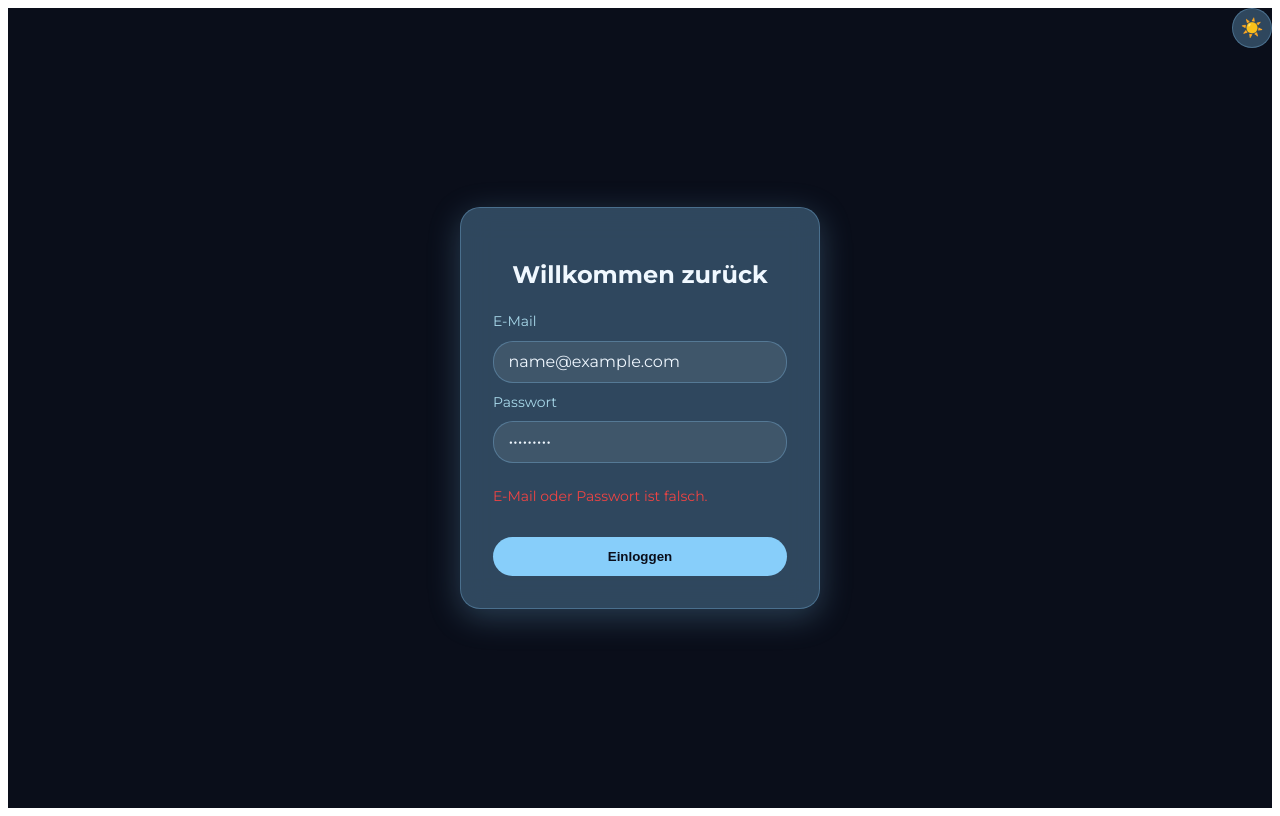
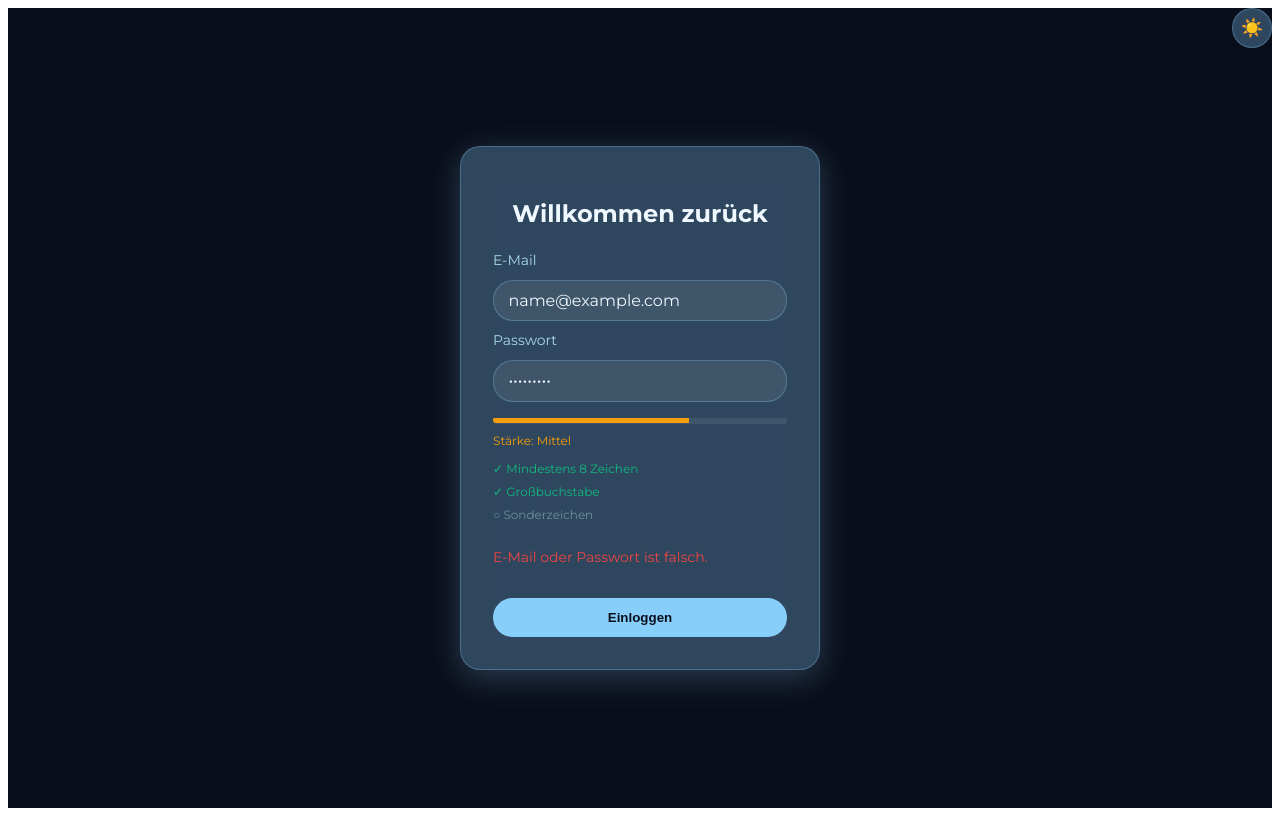
Before and after one commit to aaloui9603/dashboard-login-user, a Vue app: page /login in a window 1280 px wide. Both pictures are taken after typing "name@example.com", "Sample123" into the empty fields and a click on the button "Einloggen". Built offline with nearby package versions, Linux system fonts and the light colour scheme.

Commit message:
feat: B1 - Passwort-Stärke-Indikator - usePasswordStrength Composable...

```diff
--- a/src/assets/styles/_variables.scss
+++ b/src/assets/styles/_variables.scss
@@ -67,7 +67,6 @@
   --input-padding-y: 0.65rem;
   --input-padding-x: 0.9rem;
   --button-padding-y: 0.75rem;
-  --toggle-size: 40px;
 
   // Tabelle
   --table-cell-padding-y: 0.75rem;
@@ -80,6 +79,12 @@
   // Burger-Button
   --burger-padding-y: 0.4rem;
   --burger-padding-x: 0.7rem;
+
+  // Toggle-Button (B-2)
+  --toggle-size: 40px;
+
+  // Strength Meter (B-1, neu)
+  --strength-bar-height: 6px;
 }
 
 [data-theme="light"] {
--- /dev/null
+++ b/src/components/PasswordStrengthMeter.vue
@@ -0,0 +1,79 @@
+<script setup>
+import { toRef } from 'vue'
+import { usePasswordStrength } from '@/composables/usePasswordStrength'
+
+const props = defineProps({
+  password: {
+    type: String,
+    required: true,
+  },
+})
+
+const passwordRef = toRef(props, 'password')
+const { hasMinLength, hasUppercase, hasSpecialChar, score, label } = usePasswordStrength(passwordRef)
+</script>
+
+<template>
+  <div v-if="password" class="strength-meter">
+    <div class="bar-track">
+      <div class="bar-fill" :class="label" :style="{ width: (score / 3) * 100 + '%' }"></div>
+    </div>
+    <p class="label" :class="label">Stärke: {{ label }}</p>
+    <ul class="rules">
+      <li :class="{ met: hasMinLength }">{{ hasMinLength ? '✓' : '○' }} Mindestens 8 Zeichen</li>
+      <li :class="{ met: hasUppercase }">{{ hasUppercase ? '✓' : '○' }} Großbuchstabe</li>
+      <li :class="{ met: hasSpecialChar }">{{ hasSpecialChar ? '✓' : '○' }} Sonderzeichen</li>
+    </ul>
+  </div>
+</template>
+
+<style lang="scss" scoped>
+.strength-meter {
+  margin-top: var(--spacing-xs);
+}
+
+.bar-track {
+  width: 100%;
+  height: var(--strength-bar-height);
+  border-radius: var(--radius-pill);
+  background: var(--input-bg);
+  overflow: hidden;
+}
+
+.bar-fill {
+  height: 100%;
+  transition: width var(--transition-base), background var(--transition-base);
+
+  &.schwach { background: var(--color-danger); }
+  &.mittel { background: var(--color-warning); }
+  &.stark { background: var(--color-success); }
+}
+
+.label {
+  font-size: var(--font-size-xs);
+  margin: var(--spacing-xs) 0 0;
+  text-transform: capitalize;
+
+  &.schwach { color: var(--color-danger); }
+  &.mittel { color: var(--color-warning); }
+  &.stark { color: var(--color-success); }
+}
+
+.rules {
+  list-style: none;
+  padding: 0;
+  margin: var(--spacing-xs) 0 0;
+  display: flex;
+  flex-direction: column;
+  gap: 0.25rem;
+
+  li {
+    font-size: var(--font-size-xs);
+    color: var(--color-text-muted);
+
+    &.met {
+      color: var(--color-success);
+    }
+  }
+}
+</style>
--- /dev/null
+++ b/src/composables/usePasswordStrength.js
@@ -0,0 +1,25 @@
+import { computed, unref } from 'vue'
+
+export function usePasswordStrength(passwordSource) {
+  const password = computed(() => unref(passwordSource))
+
+  const hasMinLength = computed(() => password.value.length >= 8)
+  const hasUppercase = computed(() => /[A-Z]/.test(password.value))
+  const hasSpecialChar = computed(() => /[!@#$%^&*(),.?":{}|<>]/.test(password.value))
+
+  const score = computed(() => {
+    let s = 0
+    if (hasMinLength.value) s++
+    if (hasUppercase.value) s++
+    if (hasSpecialChar.value) s++
+    return s
+  })
+
+  const label = computed(() => {
+    if (score.value <= 1) return 'schwach'
+    if (score.value === 2) return 'mittel'
+    return 'stark'
+  })
+
+  return { hasMinLength, hasUppercase, hasSpecialChar, score, label }
+}
--- a/src/views/LoginView.vue
+++ b/src/views/LoginView.vue
@@ -2,6 +2,7 @@
 import { ref } from 'vue'
 import { useRouter } from 'vue-router'
 import { useAuthStore } from '@/stores/authStore'
+import PasswordStrengthMeter from '@/components/PasswordStrengthMeter.vue'
 
 const router = useRouter()
 const authStore = useAuthStore()
@@ -25,7 +26,6 @@ function handleSubmit() {
     return
   }
 
-  // echte Weiterleitung
   router.push({ name: 'dashboard' })
 }
 </script>
@@ -35,27 +35,24 @@ function handleSubmit() {
     <div class="login-card">
       <h1>Willkommen zurück</h1>
 
-            <form v-if="!loginSuccess" @submit.prevent="handleSubmit">
+      <form @submit.prevent="handleSubmit">
         <label for="email">E-Mail</label>
-                <input id="email" v-model="email" type="email" autocomplete="userName" />
+        <input id="email" v-model="email" type="email" autocomplete="username" />
 
         <label for="password">Passwort</label>
         <input id="password" v-model="password" type="password" autocomplete="current-password" />
+        <PasswordStrengthMeter :password="password" />
 
         <p v-if="errorMessage" class="error">{{ errorMessage }}</p>
 
         <button type="submit">Einloggen</button>
       </form>
-
-            <p v-else class="success">
-                Login erfolgreich, {{ authStore.user.name }}!
-            </p>
     </div>
   </div>
 </template>
 
 <style lang="scss" scoped>
-@import '../assets/styles/glass';
+@import '@/assets/styles/_glass.scss';
 
 .login-page {
   min-height: 100vh;
@@ -125,12 +122,5 @@ function handleSubmit() {
     color: var(--color-danger);
     font-size: var(--font-size-sm);
   }
-
-    .success {
-        color: var(--color-success);
-        text-align: center;
 }
-}
-
-
 </style>
```
Lines whose indentation alone changed are shown as unchanged.
